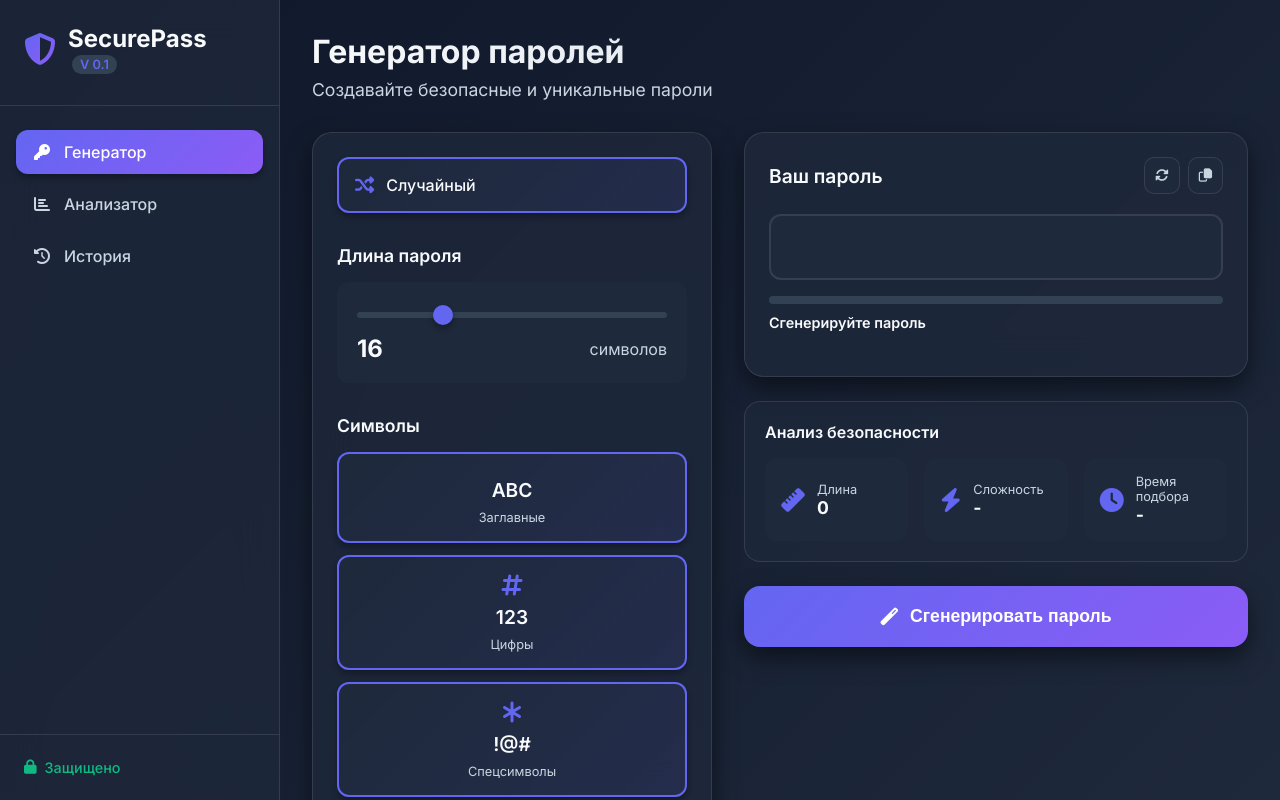
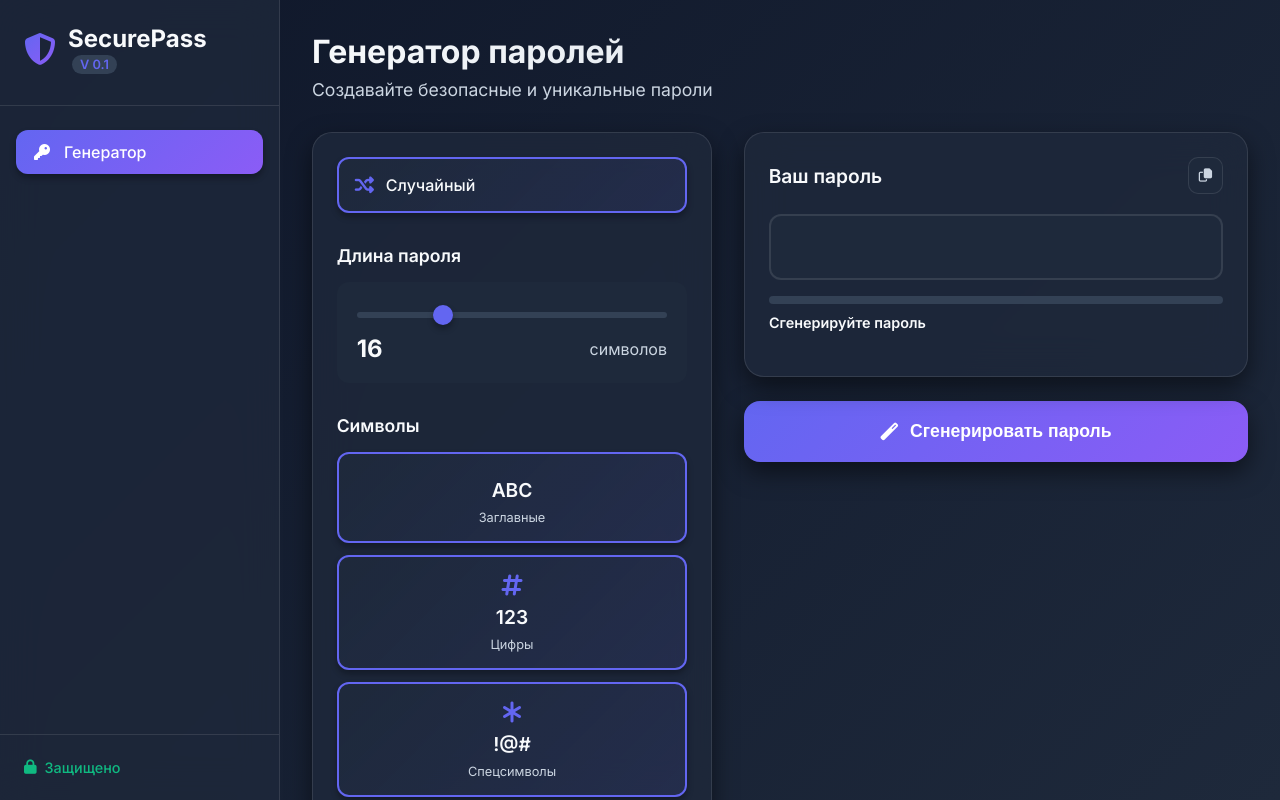
Before and after one commit to AnivmeAbc/genpass, a Flask app: page / in a window 1280 px wide. Run offline with Flask 3, Linux system fonts and the light colour scheme.

Commit message:
Update index.html

```diff
--- a/templates/index.html
+++ b/templates/index.html
@@ -26,14 +26,6 @@
                 <a href="#" class="nav-item active" data-tab="generator">
                     <i class="fas fa-key"></i>
                     <span>Генератор</span>
-                </a>
-                <a href="#" class="nav-item" data-tab="analyzer">
-                    <i class="fas fa-chart-bar"></i>
-                    <span>Анализатор</span>
-                </a>
-                <a href="#" class="nav-item" data-tab="history">
-                    <i class="fas fa-history"></i>
-                    <span>История</span>
                 </a>
             </nav>
 
@@ -114,9 +106,6 @@
                             <div class="password-header">
                                 <h3>Ваш пароль</h3>
                                 <div class="password-actions">
-                                    <button id="refresh-btn" class="action-btn" title="Новый пароль">
-                                        <i class="fas fa-sync-alt"></i>
-                                    </button>
                                     <button id="copy-btn" class="action-btn" title="Копировать">
                                         <i class="far fa-copy"></i>
                                     </button>
@@ -135,33 +124,6 @@
                             </div>
                         </div>
 
-                        <div class="password-analysis">
-                            <h4>Анализ безопасности</h4>
-                            <div class="analysis-grid">
-                                <div class="analysis-item">
-                                    <i class="fas fa-ruler"></i>
-                                    <div>
-                                        <span>Длина</span>
-                                        <strong id="analysis-length">0</strong>
-                                    </div>
-                                </div>
-                                <div class="analysis-item">
-                                    <i class="fas fa-bolt"></i>
-                                    <div>
-                                        <span>Сложность</span>
-                                        <strong id="analysis-complexity">-</strong>
-                                    </div>
-                                </div>
-                                <div class="analysis-item">
-                                    <i class="fas fa-clock"></i>
-                                    <div>
-                                        <span>Время подбора</span>
-                                        <strong id="analysis-time">-</strong>
-                                    </div>
-                                </div>
-                            </div>
-                        </div>
-
                         <button id="generate-btn" class="generate-btn">
                             <i class="fas fa-magic"></i>
                             Сгенерировать пароль
```
